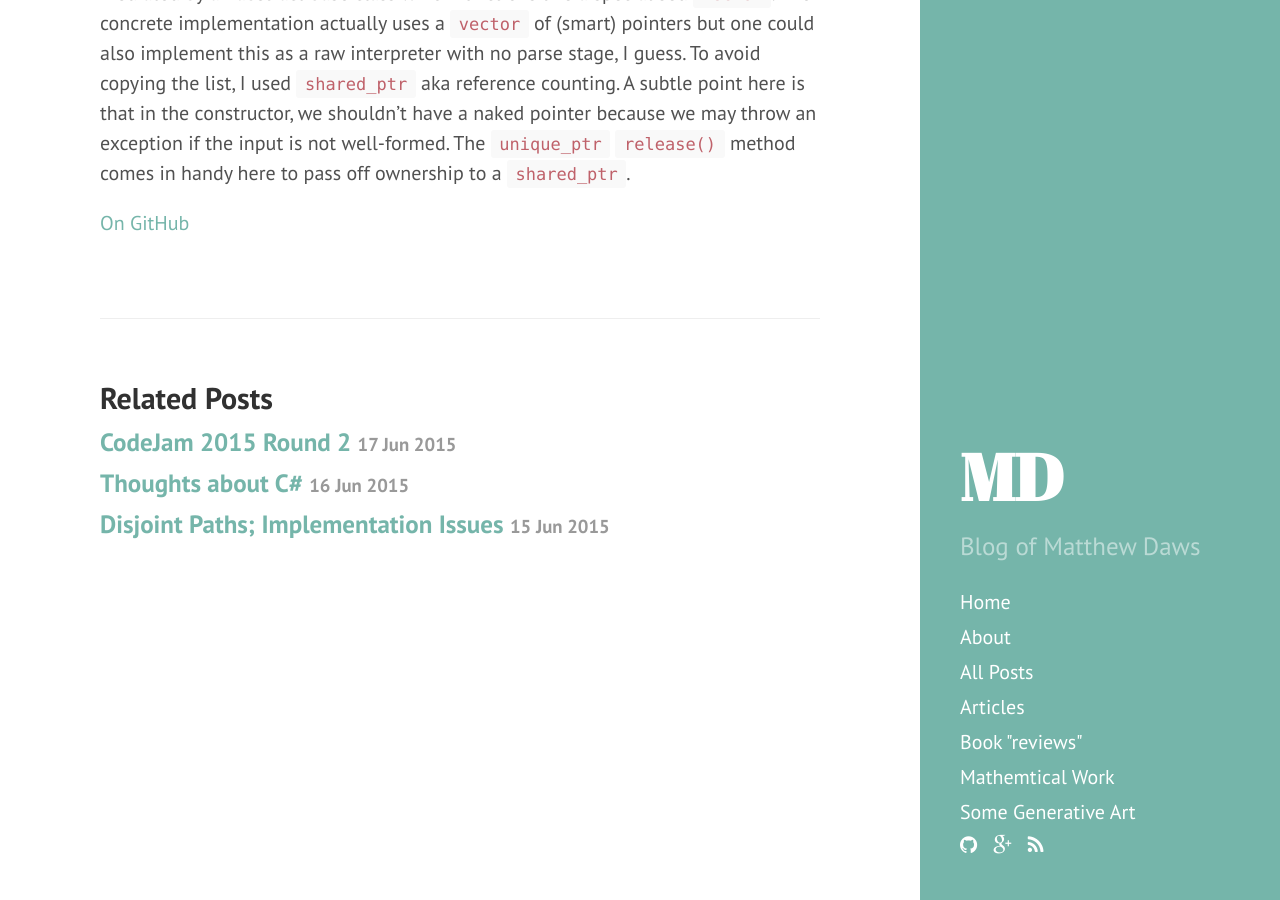
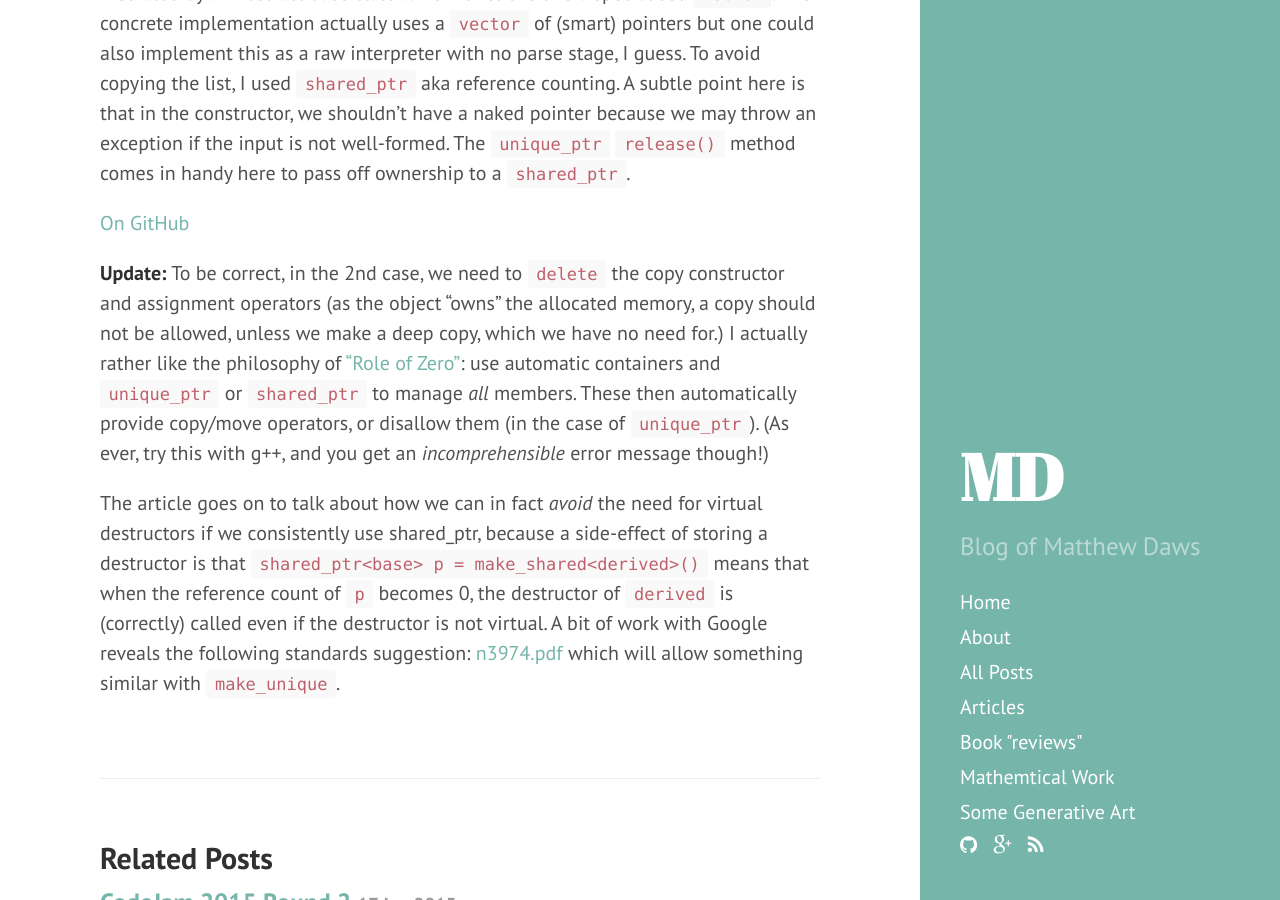
Before and after one commit to MatthewDaws/MatthewDaws.github.io, a Jekyll site: the page built from _posts/2015-06-23-BF.md, in a window 1280 px wide and 900 px high, scrolled down 1092 px. Built offline with Jekyll 4.4.1, drawn with Linux system fonts in a browser that asks for light colours.

Commit message:
Added thoughts on "rule of zero".

```diff
--- a/_posts/2015-06-23-BF.md
+++ b/_posts/2015-06-23-BF.md
@@ -16,3 +16,7 @@ Currently I just have one concrete machine, which uses `vectors` to store input
 The parser and the machine need to communicate the list of instructions.  This is mediated by an abstract base class which functions like a specialised `vector`.  The concrete implementation actually uses a `vector` of (smart) pointers but one could also implement this as a raw interpreter with no parse stage, I guess.  To avoid copying the list, I used `shared_ptr` aka reference counting.  A subtle point here is that in the constructor, we shouldn't have a naked pointer because we may throw an exception if the input is not well-formed.  The `unique_ptr` `release()` method comes in handy here to pass off ownership to a `shared_ptr`.
 
 [On GitHub](https://github.com/MatthewDaws/CPP_Learning/tree/master/bf_interpreter)
+
+**Update:** To be correct, in the 2nd case, we need to `delete` the copy constructor and assignment operators (as the object "owns" the allocated memory, a copy should not be allowed, unless we make a deep copy, which we have no need for.)  I actually rather like the philosophy of ["Role of Zero"](http://accu.org/index.php/journals/1896): use automatic containers and `unique_ptr` or `shared_ptr` to manage _all_ members.  These then automatically provide copy/move operators, or disallow them (in the case of `unique_ptr`).  (As ever, try this with g++, and you get an _incomprehensible_ error message though!)
+
+The article goes on to talk about how we can in fact _avoid_ the need for virtual destructors if we consistently use shared_ptr, because a side-effect of storing a destructor is that `shared_ptr<base> p = make_shared<derived>()` means that when the reference count of `p` becomes 0, the destructor of `derived` is (correctly) called even if the destructor is not virtual.  A bit of work with Google reveals the following standards suggestion: [n3974.pdf](http://www.open-std.org/jtc1/sc22/wg21/docs/papers/2014/n3974.pdf) which will allow something similar with `make_unique`.
```
